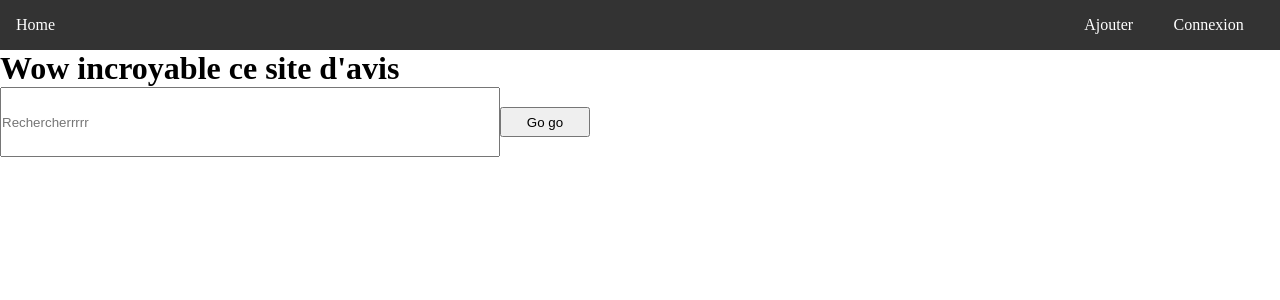
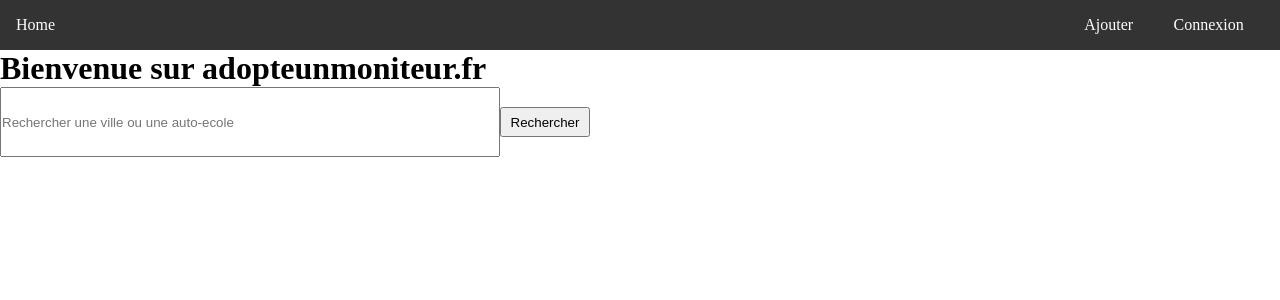
Before and after one commit to Matsuel/Projet_DevB2, a Next.js app in the folder auto-ecole/: page / in a window 1280 px wide. Shown: the top 300 px of the page. Built offline with nearby package versions, Linux system fonts and the light colour scheme.

Commit message:
nice and beautiful home page

```diff
--- a/auto-ecole/src/pages/index.tsx
+++ b/auto-ecole/src/pages/index.tsx
@@ -34,19 +34,19 @@
       </Head>
       <main>
         <Header />
-        <h1>Wow incroyable ce site d'avis</h1>
+        <h1>Bienvenue sur adopteunmoniteur.fr</h1>
         <div>
-          <input placeholder="Rechercherrrrr" className={styles.rechercher} onChange={(e) => handleSearch(e.target.value)} />
-          <button className={styles.search}>Go go</button>
+          <input placeholder="Rechercher une ville ou une auto-ecole" className={styles.rechercher} onChange={(e) => handleSearch(e.target.value)} />
+          <button className={styles.search}>Rechercher</button>
         </div>
         {
           searchAutoEcoles.map((autoEcole) => {
             return (
               <div key={autoEcole._id} onClick={() => handleAutoEcoleClick(autoEcole._id, router)}>
                 <h2>{autoEcole.name}</h2>
-                <p>{autoEcole.address}</p>
+                <p>Address: {autoEcole.address}</p>
                 <p>{autoEcole.zip} {autoEcole.city}</p>
-                <p>{autoEcole.note}</p>
+                <p>Rating: {autoEcole.note}</p>
               </div>
             )
           })
@@ -55,7 +55,7 @@
           searchCities.map((city:City, index:number) => {
             return (
               <div key={index} onClick={() => handleCityClick(city.name, router)}>
-                <h2>{city.name}</h2>
+                <h2>{city.name.charAt(0).toUpperCase() + city.name.slice(1).toLowerCase()}</h2>
               </div>
             )
           })
```
